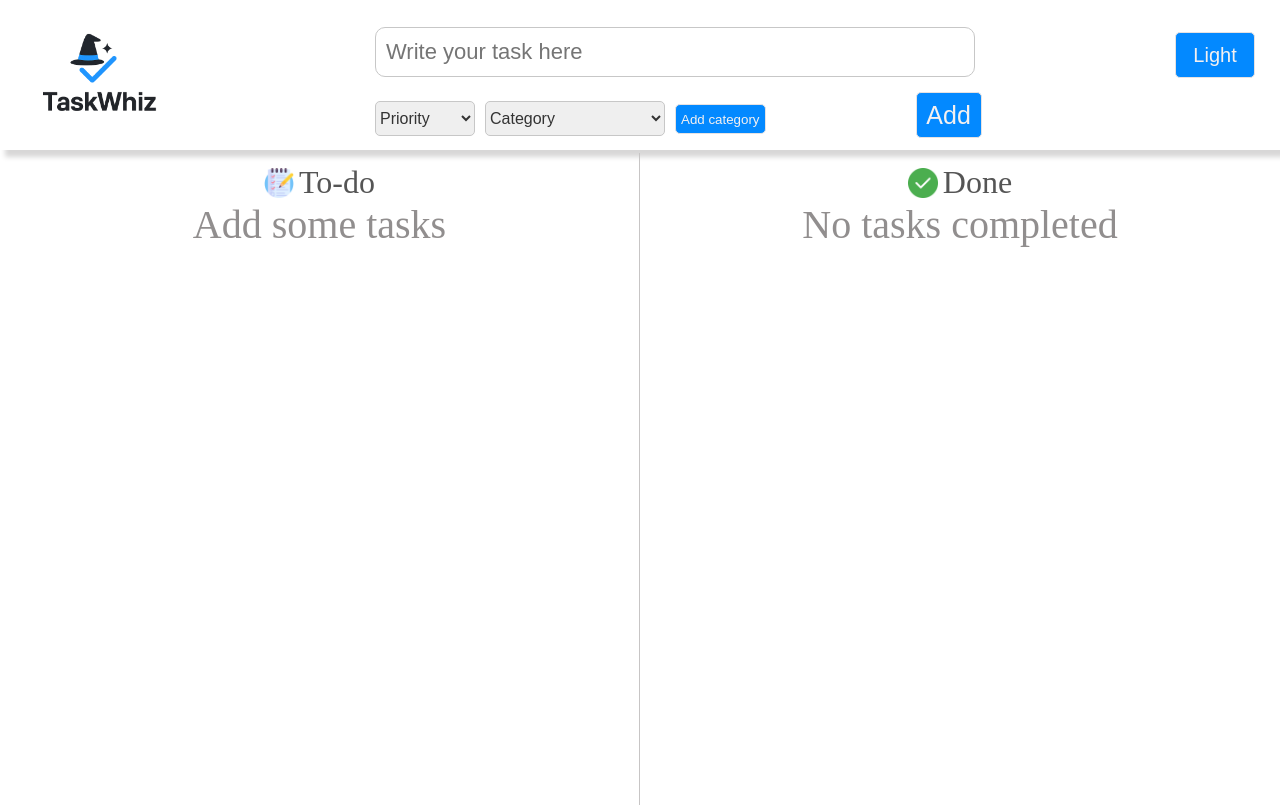
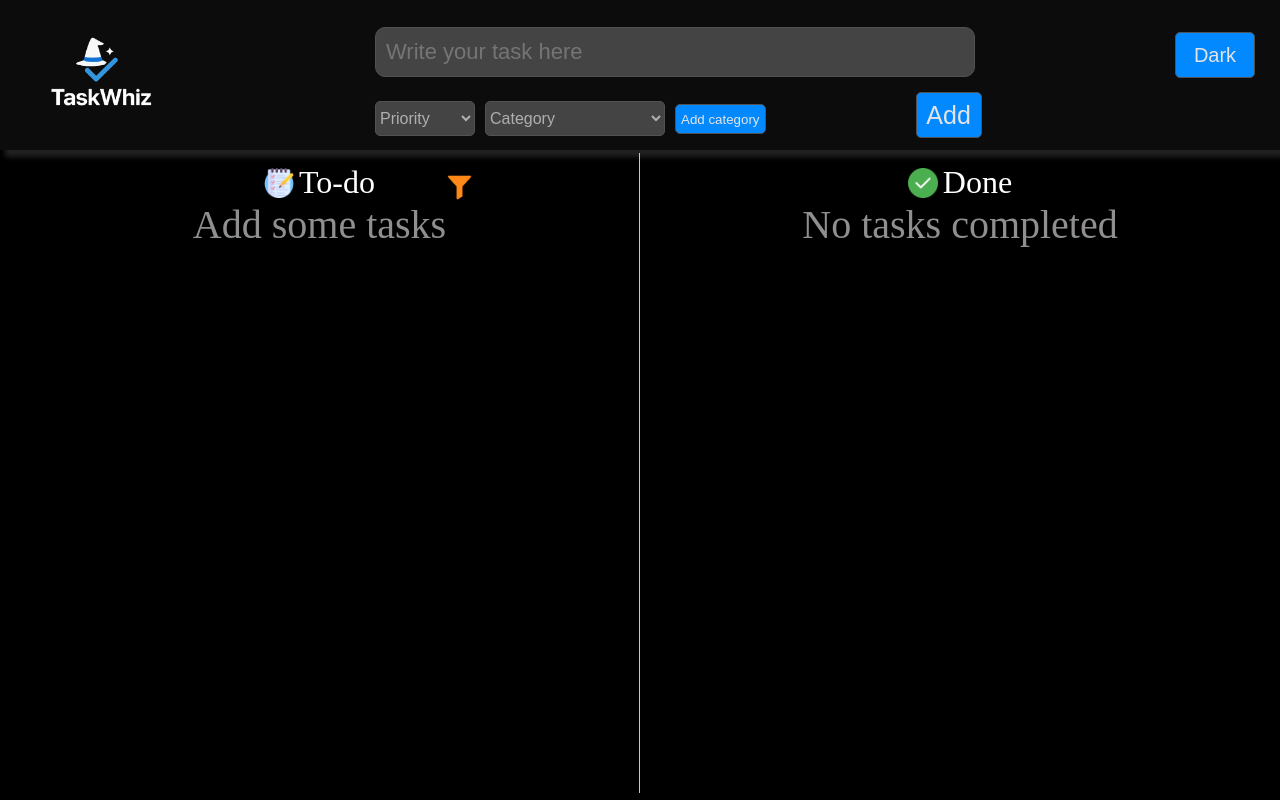
Before and after one commit to Mk-debugger11/Todo, a React (Vite) app: page / in a window 1280 px wide. Built offline with nearby package versions, Linux system fonts and the light colour scheme.

Commit message:
completed

```diff
--- a/src/App.css
+++ b/src/App.css
@@ -3,6 +3,10 @@
   padding: 0;
   box-sizing: border-box;
   transition: all 0.3s ease-in-out;
+}
+.main{
+  height: 100vh;
+  z-index: 0;
 }
 .navbar{
   height: 150px;
@@ -103,17 +107,18 @@
   display: flex;
   justify-content: space-between;
   margin-top: 3px;
-  height: 100%;
+  max-height: 100%;
 }
 .todo{
   width: 50vw;
   border-right: 1px solid rgb(199, 197, 197);
-  height: 81.5vh;
+  max-height: 100%;
   text-align: center;
   padding: 10px;
+  padding-bottom: 0;
 }
 .todoCards{
-  height: 75vh;
+  height: 74vh;
   overflow-y: scroll;
 }
 .todoCards::-webkit-scrollbar{
@@ -122,7 +127,10 @@
 .done1{
   width: 50vw;
   text-align: center;
+  max-height: 100%;
   padding: 10px;
+  padding-bottom: 0;
+
 }
 .heading{
   font-weight: 400;
@@ -157,7 +165,6 @@
   display: flex;
   flex-direction: column;
   align-items: center;
-  overflow-y: scroll;
 }
 .align::-webkit-scrollbar {
   display: none;
@@ -309,6 +316,43 @@
 .Dark .heading{
   color: white;
 }
+.filter{
+  border: none;
+  border-radius: 4px;
+  background-color: transparent;
+  cursor: pointer;
+  width: 25px;
+}
+.filterMenu{
+  display: flex;
+  flex-direction: column;
+  align-items: center;
+  gap:5px;
+  z-index: 9999;
+  position: absolute;
+  top: 175px;
+  left: 30vw;
+  width: 150px;
+
+}
+.filterCard{
+  width: 150px;
+  height: 100px;
+  background-color: #757474;
+  border-radius: 10px;
+  background-color: #f0f0f0;
+  display: flex;
+  flex-direction: column;
+  justify-content: center;
+  align-items: center;
+  gap: 5px;
+}
+.filterDropdown{
+  width: 100px;
+  height:30px;
+  border: 1.5px solid rgb(216, 215, 215);
+  border-radius: 8px;
+}
 @media(max-width:1200px){
   .searchbarInput{
     width: 550px;
@@ -366,7 +410,7 @@
   }
 }
 @media(max-width:736px){
-  .logo img{
+  .logo .logoi{
     width: 80px;
     height: auto;
   }
@@ -374,7 +418,10 @@
     height: 180px;
   }
   .addBtn{
-    left: 80px;
+    left: 50px;
+  }
+  .filterMenu{
+    top: 206.25px;
   }
 }
 @media(max-width:666px){
@@ -451,6 +498,10 @@
     display: block;
     width: 45px;
     height: auto;
+  }
+  .filterMenu{
+    top: 270px;
+    left: 60vw;
   }
 }
 @media(max-width:594px){
@@ -555,6 +606,16 @@
   .im{
     width: 25px;
   }
+  .filterMenu{
+    left: 60vw;
+    top: 220px;
+  }
+  .filterDropdown{
+    width: 80px;
+  }
+  .filterMenu{
+    width: 80px;
+  }
 }
 @media(max-width:375px){
   .card{
@@ -566,7 +627,6 @@
     max-width: 170px;
     word-wrap: break-word;
   }
-
   .category{
     width: 90px;
     height: 25px;
@@ -577,6 +637,15 @@
   }
   .im{
     width: 25px;
+  }
+  .searchbarInput{
+    width: 300px;
+  }
+  .addBtn{
+    left:50px;
+  }
+  .filterCard{
+    width: 120px;
   }
 }
 @media(max-width:320px){
@@ -607,4 +676,13 @@
   .im{
     width: 25px;
   }
+  .filterMenu{
+    width: 70px;
+  }
+  .filterDropdown{
+    width: 70px;
+  }
+  .filterCard{
+    width: 100px;
+  }
 }
--- a/src/App.jsx
+++ b/src/App.jsx
@@ -3,9 +3,13 @@ import Navbar from './components/navbar'
 import todo1 from './assets/todo.png'
 import done1 from './assets/done.png'
 import Card from './components/taskCard'
-import { useState, useEffect } from 'react'
+import { useState, useEffect, useRef } from 'react'
+import Button from './components/button'
+import Dropdown from './components/dropdown'
 function App() {
-  const [theme, setTheme] = useState("light")
+  const priorityOptions = ["High", "Medium", "Low"]
+  const [catArr,setcatArr] = useState([])
+  const [theme, setTheme] = useState("Dark")
   const [tasks, setTasks] = useState(() => {
     const array = JSON.parse(localStorage.getItem('taskStorage')) || []
     return array
@@ -60,17 +64,53 @@ function App() {
   function handleTheme(thm) {
     setTheme(thm)
   }
+  const [filter,setFilter] = useState(false)
+  const filterRef = useRef(null)
+  useEffect(()=>{
+    function handleClick(event){
+      if(filterRef.current && !filterRef.current.contains(event.target)){
+        setFilter(false)
+      }
+    }
+    document.addEventListener('mousedown',handleClick)
+  },[])
+  const [catFilter,setCatFilter] = useState("")
+  const [priorityFilter,setPriorityFilter] = useState("")
+  const [filterArray,setFilteredArray] = useState([])
+  useEffect(()=>{
+    const filteredArray = tasks.filter((ele)=>{
+      const pri = catFilter === "" || ele.category === catFilter
+      const cat = priorityFilter === "" || ele.priority === priorityFilter
+      return pri && cat
+    })
+    setFilteredArray(filteredArray)
+  },[catFilter,priorityFilter,tasks])
   return (
     <div className={`main ${theme}`}>
-      <Navbar taskArray={handleArray} theme1={handleTheme} ></Navbar>
+      <Navbar taskArray={handleArray} theme1={handleTheme} catArr = {(e)=>{setcatArr(e)}}></Navbar>
       <div className="body">
         <div className="todo align">
-          <div>
-            <img src={todo1} className='im' />
-            <h1 className='heading'>To-do</h1>
+          <div style={{display:'flex',alignItems:'center',justifyContent:'center',width:'330px'}}>
+            <div>
+              <img src={todo1} className='im' />
+              <h1 className='heading'>To-do</h1>
+            </div>
+            <div className='filterMenu'>
+              <Button onclick = {()=>{setFilter(true)}} name={<img src='./src/assets/filter.png' style={{width:'25px', height:'auto'}}/>} class="filter"/>
+              {filter &&
+              <div className='filterCard' ref={filterRef}>
+                <Dropdown options = {priorityOptions}  type1 = "Priority" class="filterDropdown" onchange={(e)=>{
+                  setPriorityFilter(e.target.value)
+                }}/>
+                <Dropdown options = {catArr}  type1 = "Category" class="filterDropdown" onchange={(e)=>{
+                  setCatFilter(e.target.value)
+                }}/>
+              </div>
+              }
+            </div>
           </div>
           <div className='todoCards'>
-            {!(todo.length === 0) ? todo.map((ele) => {
+            {!(todo.length === 0) ? filterArray.map((ele) => {
               return (
                 <Card
                   key={ele.id}
--- a/src/components/navbar.jsx
+++ b/src/components/navbar.jsx
@@ -6,8 +6,35 @@ import Button from './button';
 import Dropdown from './dropdown';
 import logo from '../assets/logo.png'
 import logoSmall from '../assets/logoSmall.png'
-function Navbar({ taskArray,theme1 }) {
-    const [theme,setTheme] = useState('Light')
+function Navbar({ taskArray,theme1,catArr }) {
+    const workCategories = [
+        "Personal",
+        "Work",
+        "Urgent",
+        "Meeting",
+        "Email",
+        "Call",
+        "Shopping",
+        "Fitness",
+        "Health",
+        "Study",
+        "Project",
+        "Finance",
+        "Chores",
+        "Errands",
+        "Reading",
+        "Writing",
+        "Learning",
+        "Development",
+        "Design",
+        "Maintenance",
+        "Marketing",
+        "Social",
+        "Hobby",
+        "Travel",
+        "Miscellaneous"
+      ];
+    const [theme,setTheme] = useState('Dark')
     // priority array to show priority for tasks
     const priorityOptions = ["High", "Medium", "Low"]
     // main task array for storing all tasks
@@ -28,7 +55,7 @@ function Navbar({ taskArray,theme1 }) {
     }
     // final function to add task into array
     function addBtn() {
-        if (taskInput ==="" || priority===null || category ===null){
+        if (taskInput ==="" || priority==="" || category ===""){
             alert("Please complete all the fields")
         }
         else{
@@ -58,12 +85,17 @@ function Navbar({ taskArray,theme1 }) {
     }
     // array for all the categories to be displayed in dropdown
     const [categoryArray,setCategoryArray] = useState(()=>{
-        const category = JSON.parse(localStorage.getItem('category')) || []
+        const category = JSON.parse(localStorage.getItem('category')) || workCategories
         return category
     })
     useEffect(()=>{
         localStorage.setItem('category',JSON.stringify(categoryArray))
+        catArr(categoryArray)
     },[categoryArray])
+    //useeffect for sending category array on mounting
+    useEffect(()=>{
+        catArr(categoryArray)
+    },[])
     // boolean for switching between dropdown and add category
     const [addCategory, setAddCategory] = useState(false)
     // input for custom category
--- a/src/index.css
+++ b/src/index.css
@@ -0,0 +1,5 @@
+*{
+    margin: 0;
+    padding: 0;
+    box-sizing: border-box;
+}
```
Also changed, not shown: src/assets/filter.png (added).
